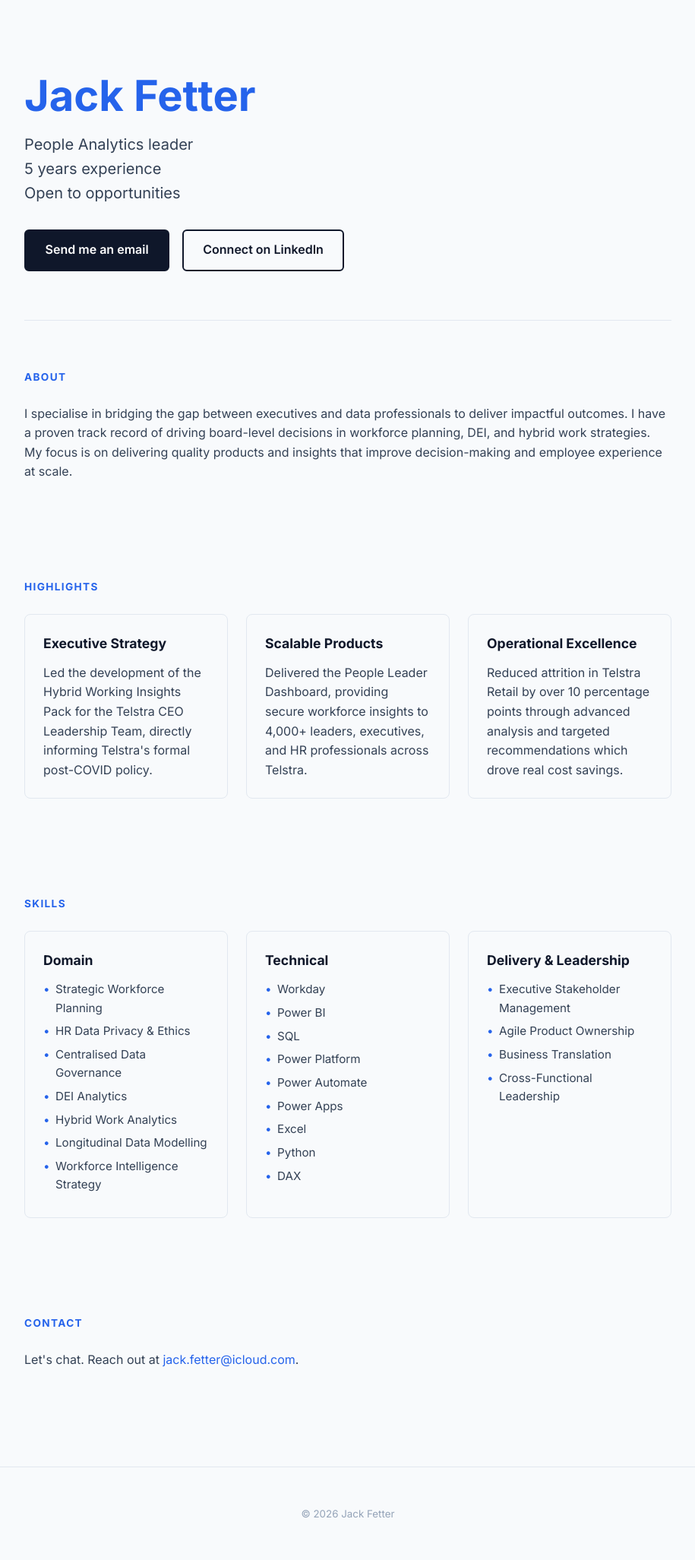
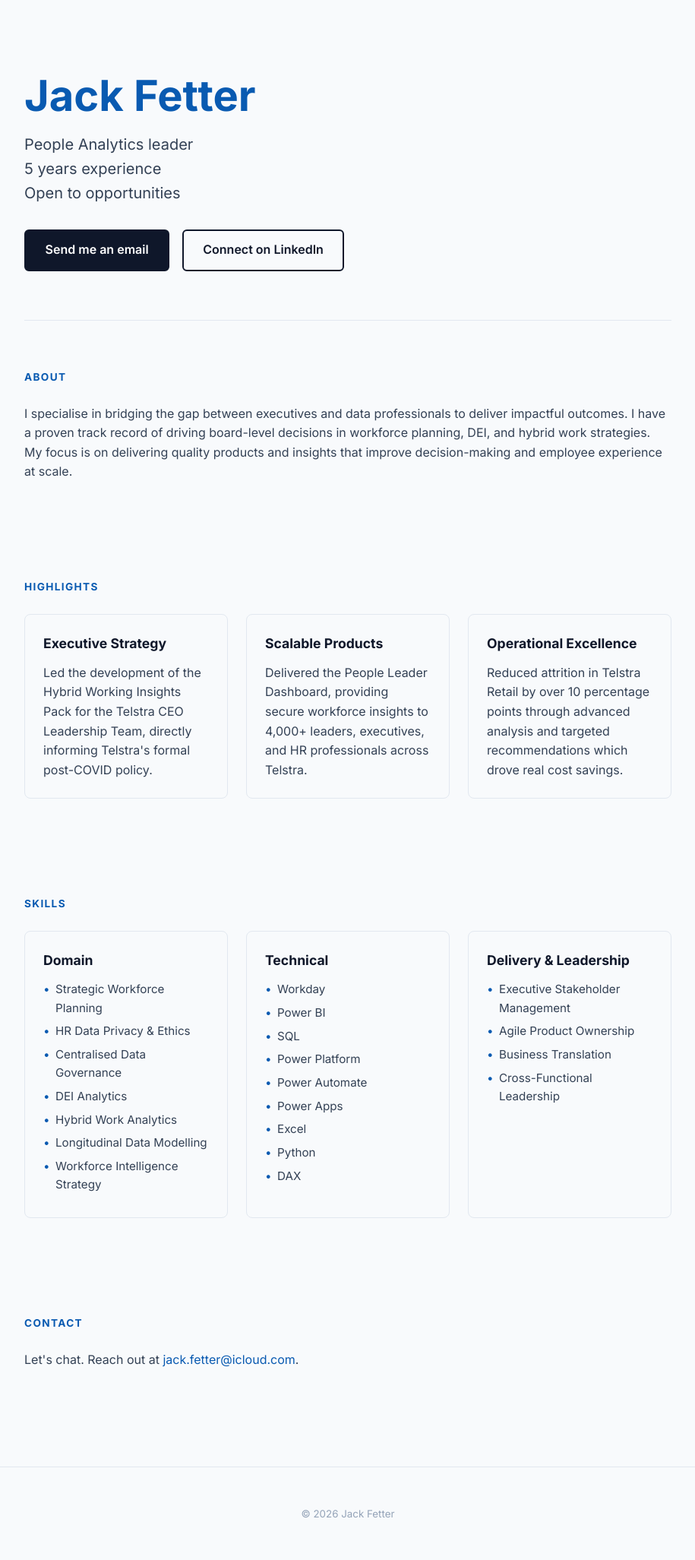
Before and after one commit to JackFetter/jackfetter.github.io, a PHP site: page / in a window 1280 px wide. Shown: the part 65-2118 px from the top of the page at 76% size, without its empty margins (182-1097 px from the left). Run offline with PHP 8.4, Linux system fonts and the light colour scheme.

Commit message:
Change accent color from #2563eb to #095ab1

```diff
--- a/style.css
+++ b/style.css
@@ -3,7 +3,7 @@
 
 :root {
     --primary: #0f172a;
-    --accent: #2563eb;
+    --accent: #095ab1;
     --text: #334155;
     --light-bg: #f8fafc;
     --border: #e2e8f0;
```
